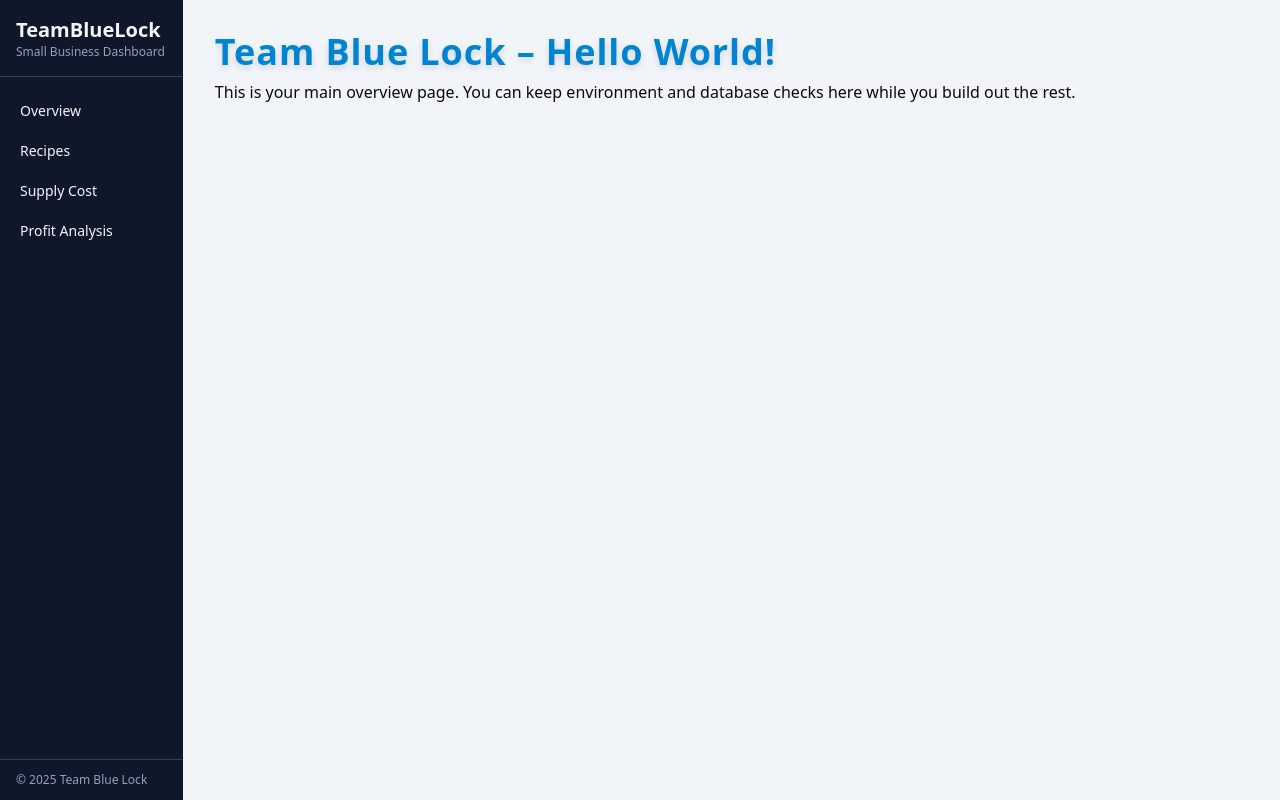
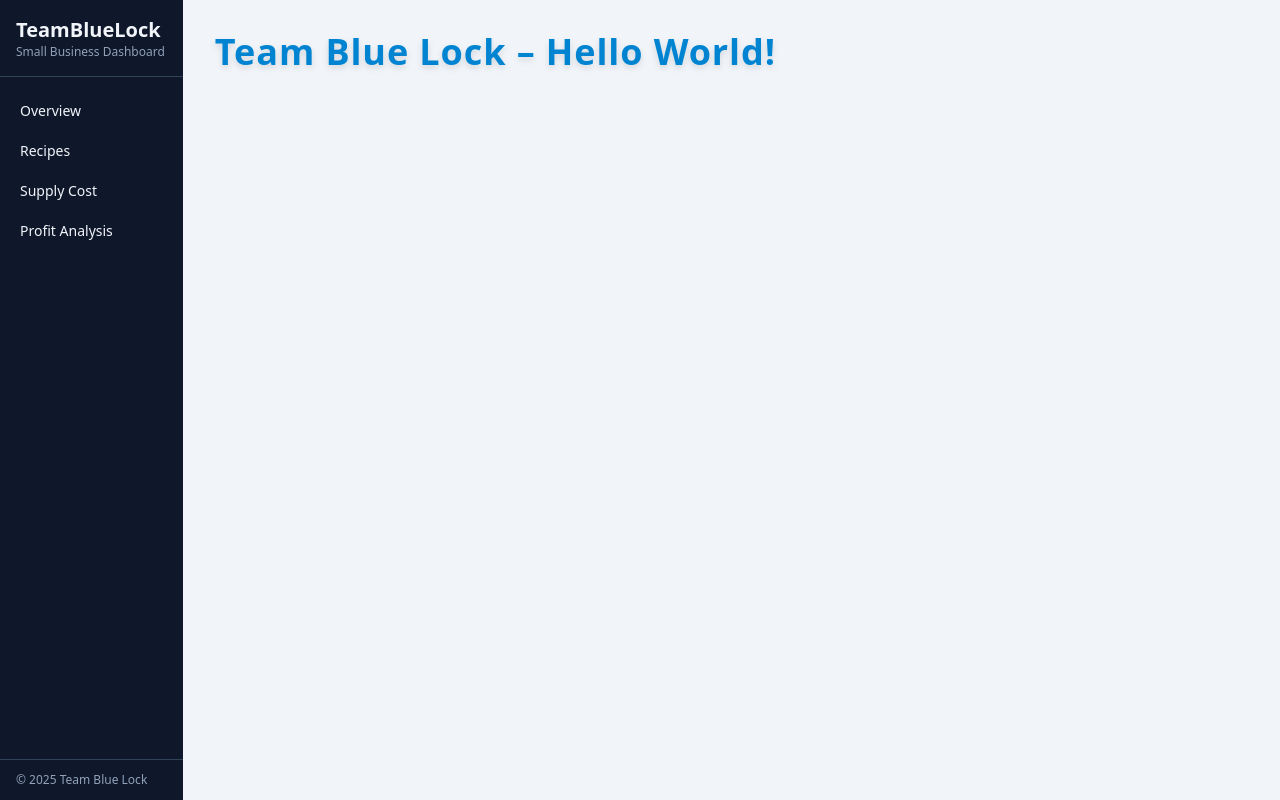
Before and after one commit to TeamBlueLock/TeamBlueLock, a Next.js app in the folder teambluelock/: page / in a window 1280 px wide. Built offline with nearby package versions, Linux system fonts and the light colour scheme.

Commit message:
Removed some description from recipies

```diff
--- a/teambluelock/src/app/page.tsx
+++ b/teambluelock/src/app/page.tsx
@@ -8,10 +8,6 @@ export default function Home() {
         <h1 className="text-4xl font-semibold text-sky-600 tracking-wide drop-shadow-md">
           Team Blue Lock – Hello World!
         </h1>
-        <p className="mt-2 text-white-600">
-          This is your main overview page. You can keep environment and database
-          checks here while you build out the rest.
-        </p>
       </header>
 
       {/* Commented this out only for the Alpha Demo */}
```
